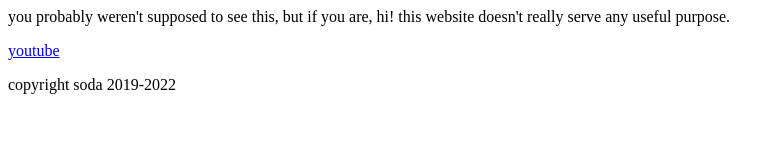
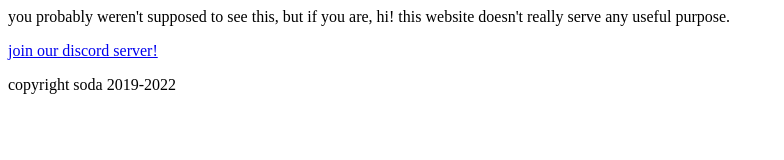
Before and after one commit to kdspa/atla-topics, a plain HTML site: page index.html in a window 1280 px wide. Shown: the whole page, without its empty margins (0-784 px from the left). Drawn offline with Linux system fonts and the light colour scheme.

Commit message:
Update index.html

```diff
--- a/index.html
+++ b/index.html
@@ -10,7 +10,7 @@
 
 <body>
 you probably weren't supposed to see this, but if you are, hi! this website doesn't really serve any useful purpose.
-<p><a href="https://discord.gg/QBKxgsfG7r" title="join our discord server">youtube</a></p>
+<p><a href="https://discord.gg/QBKxgsfG7r" title="discord server">join our discord server!</a></p>
  <footer>
   <p>copyright soda 2019-2022</p>
 </footer>
```
